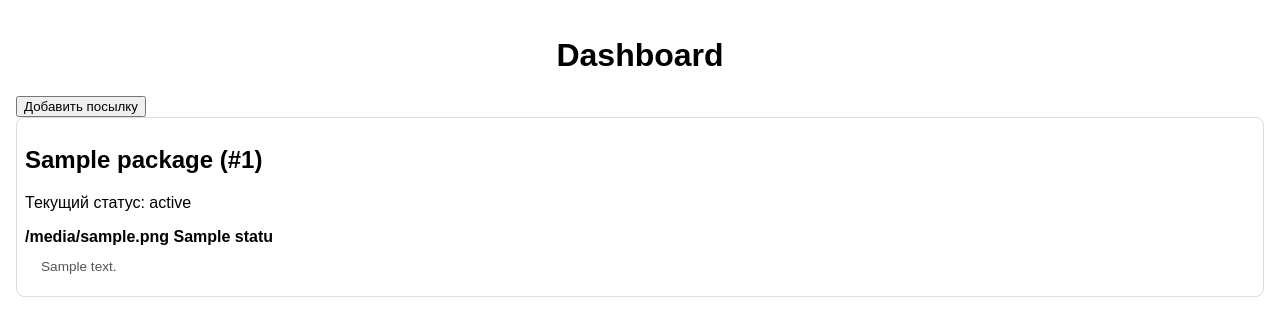
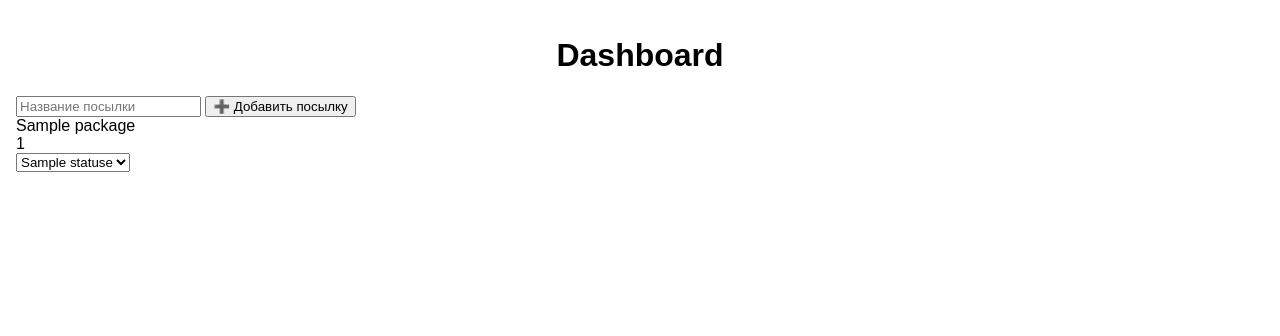
Before and after one commit to lauzhou/VkzTrack, a FastAPI app: template templates/dashboard.html in a window 1280 px wide. Shown: the top 336 px of the page. Run offline with FastAPI, Linux system fonts and the light colour scheme; the template is opened without the code that fills it: most values are stand-ins (such as "Sample title", 1, 10 or a date in 2020).

Commit message:
Update dashboard.html

```diff
--- a/templates/dashboard.html
+++ b/templates/dashboard.html
@@ -1,28 +1,41 @@
 <!DOCTYPE html>
 <html>
 <head>
-    <meta charset="UTF-8">
-    <title>Админка - Dashboard</title>
+    <title>Dashboard</title>
+    <meta name="viewport" content="width=device-width, initial-scale=1.0">
     <link rel="stylesheet" href="/static/style.css">
 </head>
 <body>
+<div class="container">
+
     <h1>Dashboard</h1>
 
-    <button onclick="window.location.href='/create_package'">Добавить посылку</button>
+    <div class="card create-card">
+        <form method="post" action="/dashboard/create">
+            <input type="text" name="title" placeholder="Название посылки" required>
+            <button type="submit">➕ Добавить посылку</button>
+        </form>
+    </div>
 
     {% for package in packages %}
-        <div class="package-card">
-            <h2>{{ package.title }} (#{{ package.track_number }})</h2>
-            <p>Текущий статус: {{ package.current_status }}</p>
-            <div class="progress-bar">
-                {% for status in statuses %}
-                    <div class="status-item">
-                        <span>{{ status.icon }} {{ status.name }}</span>
-                        <p>{{ status.description }}</p>
-                    </div>
+    <div class="card">
+        <div class="card-title">{{ package.title }}</div>
+        <div class="track">{{ package.track_number }}</div>
+
+        <form method="post" action="/dashboard/update">
+            <input type="hidden" name="track_number" value="{{ package.track_number }}">
+
+            <select name="status_id" onchange="this.form.submit()">
+                {% for s in statuses %}
+                <option value="{{ s.id }}" {% if s.id == package.current_status %}selected{% endif %}>
+                    {{ s.name }}
+                </option>
                 {% endfor %}
-            </div>
-        </div>
+            </select>
+        </form>
+    </div>
     {% endfor %}
+
+</div>
 </body>
 </html>
```
